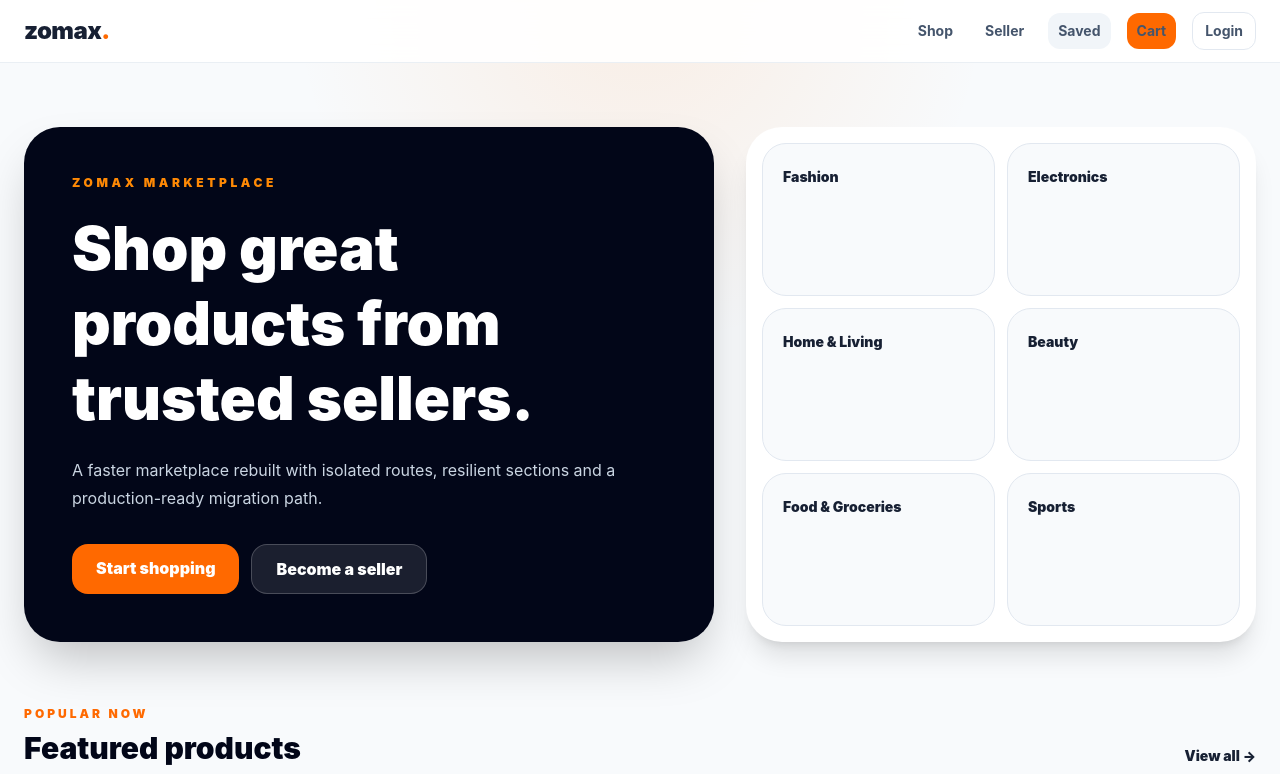
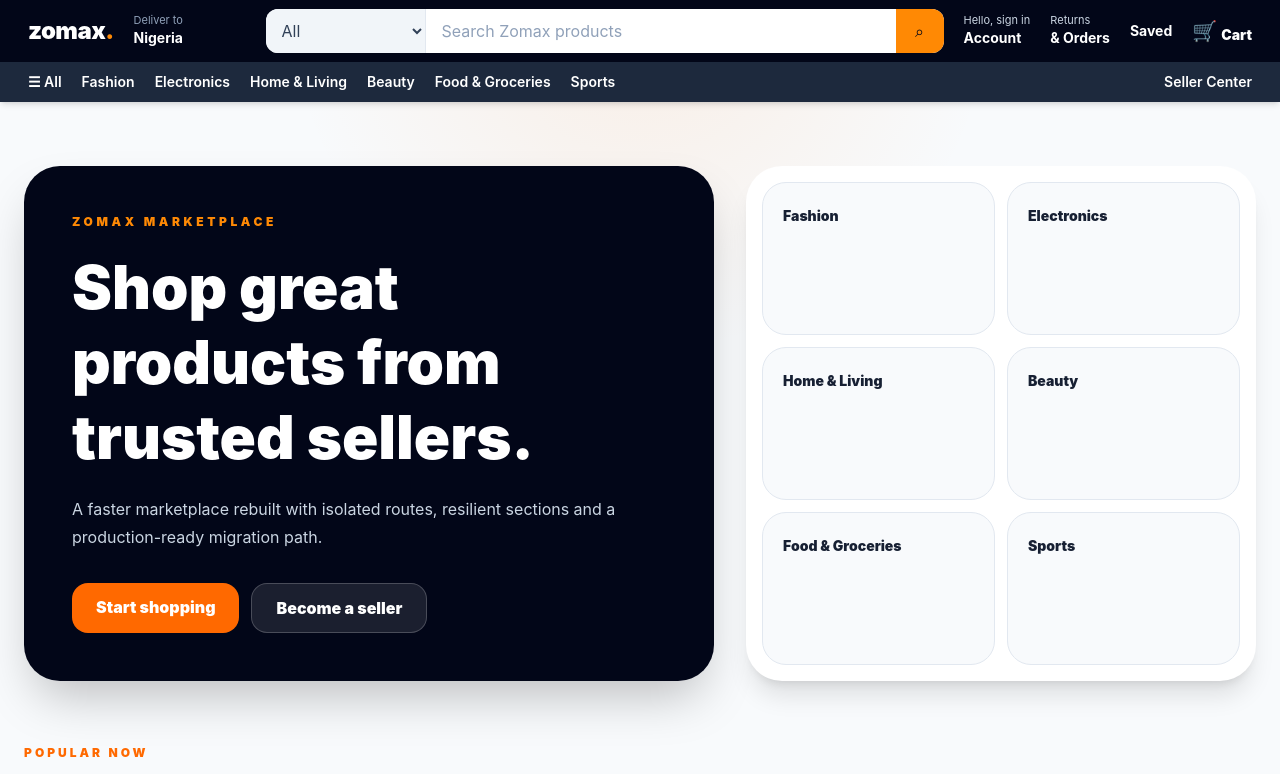
Before and after one commit to nbeekeddy-debug/zomax, a Next.js app: page / in a window 1280 px wide. Shown: the top 774 px of the page. Built offline with nearby package versions, Linux system fonts and the light colour scheme.

Commit message:
ui: redesign marketplace header and search

```diff
--- a/components/site-header.tsx
+++ b/components/site-header.tsx
@@ -2,28 +2,63 @@
 
 import Link from "next/link";
 import { useMarketplace } from "@/components/marketplace-provider";
+import { categories } from "@/lib/products";
 
 export function SiteHeader() {
   const { cartCount, wishlist, currentUser } = useMarketplace();
 
   return (
-    <header className="sticky top-0 z-50 border-b border-slate-200/70 bg-white/90 backdrop-blur-xl">
-      <div className="mx-auto flex max-w-7xl items-center gap-3 px-4 py-3 md:px-6">
-        <Link href="/" className="text-2xl font-black tracking-tight text-slate-950">
-          zomax<span className="text-orange-500">.</span>
-        </Link>
-        <nav className="ml-auto flex items-center gap-1 text-xs font-bold text-slate-600 sm:gap-2 md:gap-4 md:text-sm">
-          <Link href="/shop" className="rounded-xl px-2 py-2 hover:bg-orange-50 hover:text-orange-500">Shop</Link>
-          <Link href="/seller" className="hidden rounded-xl px-2 py-2 hover:bg-orange-50 hover:text-orange-500 sm:inline-block">Seller</Link>
-          <Link href="/wishlist" className="rounded-xl bg-slate-100 px-2.5 py-2 hover:bg-orange-50 hover:text-orange-600">
-            Saved{wishlist.length ? ` ${wishlist.length}` : ""}
+    <header className="sticky top-0 z-50 shadow-md">
+      <div className="bg-slate-950 text-white">
+        <div className="mx-auto flex max-w-[1500px] items-center gap-3 px-3 py-2 md:px-5">
+          <Link href="/" className="shrink-0 rounded-md px-2 py-1 text-2xl font-black tracking-tight hover:outline hover:outline-1 hover:outline-white/70">
+            zomax<span className="text-orange-400">.</span>
           </Link>
-          <Link href="/cart" className="rounded-xl bg-orange-500 px-2.5 py-2 text-white hover:bg-orange-600">
-            Cart{cartCount ? ` ${cartCount}` : ""}
-          </Link>
-          <Link href={currentUser ? "/account" : "/login"} className="hidden rounded-xl border border-slate-200 px-3 py-2 hover:border-orange-200 hover:text-orange-600 md:inline-block">
-            {currentUser ? currentUser.name || "Account" : "Login"}
-          </Link>
+
+          <div className="hidden min-w-[120px] leading-tight lg:block">
+            <p className="text-[11px] text-slate-400">Deliver to</p>
+            <p className="text-sm font-bold">Nigeria</p>
+          </div>
+
+          <form action="/shop" method="get" className="hidden min-w-0 flex-1 overflow-hidden rounded-xl bg-white ring-2 ring-transparent focus-within:ring-orange-400 sm:flex">
+            <select name="category" defaultValue="" aria-label="Search category" className="hidden max-w-40 border-r border-slate-200 bg-slate-100 px-3 text-xs font-semibold text-slate-700 outline-none md:block">
+              <option value="">All</option>
+              {categories.map((category) => <option key={category} value={category}>{category}</option>)}
+            </select>
+            <input name="q" type="search" placeholder="Search Zomax products" className="min-w-0 flex-1 px-4 py-2.5 text-sm text-slate-950 outline-none placeholder:text-slate-400" />
+            <button type="submit" aria-label="Search" className="grid w-12 place-items-center bg-orange-400 text-lg font-black text-slate-950 hover:bg-orange-500">⌕</button>
+          </form>
+
+          <nav className="ml-auto flex shrink-0 items-center gap-1 text-white">
+            <Link href={currentUser ? "/account" : "/login"} className="hidden rounded-md px-2 py-1.5 leading-tight hover:outline hover:outline-1 hover:outline-white/70 md:block">
+              <span className="block text-[11px] text-slate-300">Hello, {currentUser?.name?.split(" ")[0] || "sign in"}</span>
+              <span className="block text-sm font-bold">Account</span>
+            </Link>
+            <Link href="/orders" className="hidden rounded-md px-2 py-1.5 leading-tight hover:outline hover:outline-1 hover:outline-white/70 lg:block">
+              <span className="block text-[11px] text-slate-300">Returns</span>
+              <span className="block text-sm font-bold">& Orders</span>
+            </Link>
+            <Link href="/wishlist" className="hidden rounded-md px-2 py-1.5 text-sm font-bold hover:outline hover:outline-1 hover:outline-white/70 md:block">Saved {wishlist.length ? `(${wishlist.length})` : ""}</Link>
+            <Link href="/cart" className="flex items-end gap-1 rounded-md px-2 py-1.5 hover:outline hover:outline-1 hover:outline-white/70">
+              <span className="text-xl">🛒</span>
+              <span className="text-sm font-black">Cart{cartCount ? ` ${cartCount}` : ""}</span>
+            </Link>
+          </nav>
+        </div>
+
+        <form action="/shop" method="get" className="mx-3 mb-2 flex overflow-hidden rounded-xl bg-white ring-2 ring-transparent focus-within:ring-orange-400 sm:hidden">
+          <input name="q" type="search" placeholder="Search Zomax products" className="min-w-0 flex-1 px-4 py-2.5 text-sm text-slate-950 outline-none" />
+          <button type="submit" aria-label="Search" className="grid w-12 place-items-center bg-orange-400 font-black text-slate-950">⌕</button>
+        </form>
+      </div>
+
+      <div className="bg-slate-800 text-white">
+        <nav className="mx-auto flex max-w-[1500px] items-center gap-1 overflow-x-auto px-3 py-1.5 text-sm font-semibold md:px-5">
+          <Link href="/shop" className="shrink-0 rounded px-2 py-1 hover:outline hover:outline-1 hover:outline-white/70">☰ All</Link>
+          {categories.slice(0, 6).map((category) => (
+            <Link key={category} href={`/shop?category=${encodeURIComponent(category)}`} className="shrink-0 rounded px-2 py-1 hover:outline hover:outline-1 hover:outline-white/70">{category}</Link>
+          ))}
+          <Link href="/seller" className="ml-auto hidden shrink-0 rounded px-2 py-1 text-orange-300 hover:outline hover:outline-1 hover:outline-white/70 md:block">Seller Center</Link>
         </nav>
       </div>
     </header>
```
